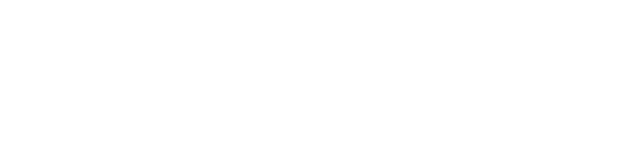
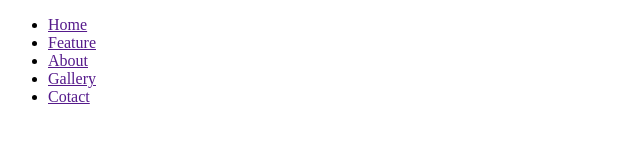
Before and after one commit to khadizaliza/cosmic-world, a plain HTML site: page index.html in a window 1280 px wide. Shown: the whole page, without its empty margins (0-640 px from the left). Drawn offline with Linux system fonts and the light colour scheme.

Commit message:
header-added

```diff
--- a/index.html
+++ b/index.html
@@ -9,6 +9,17 @@
     <link rel="stylesheet" href="./style.css">
 </head>
 <body>
+  <header>
+    <nav class="navigation">
+      <ul>
+        <li><a href="">Home</a></li>
+        <li><a href="">Feature</a></li>
+        <li><a href="">About</a></li>
+        <li><a href="">Gallery</a></li>
+        <li><a href="">Cotact</a></li>
 
+      </ul>
+    </nav>
+  </header>
 </body>
 </html>
```
